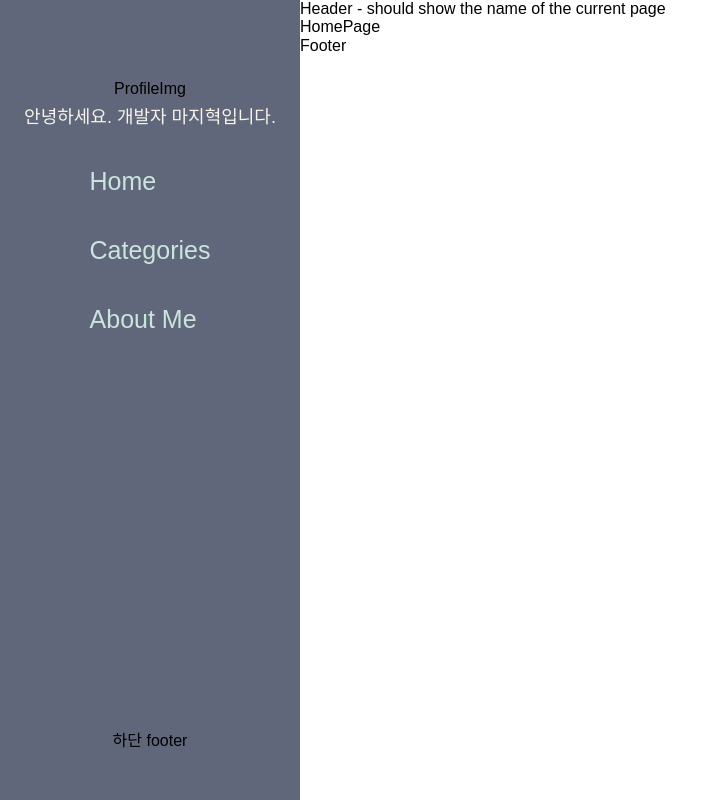
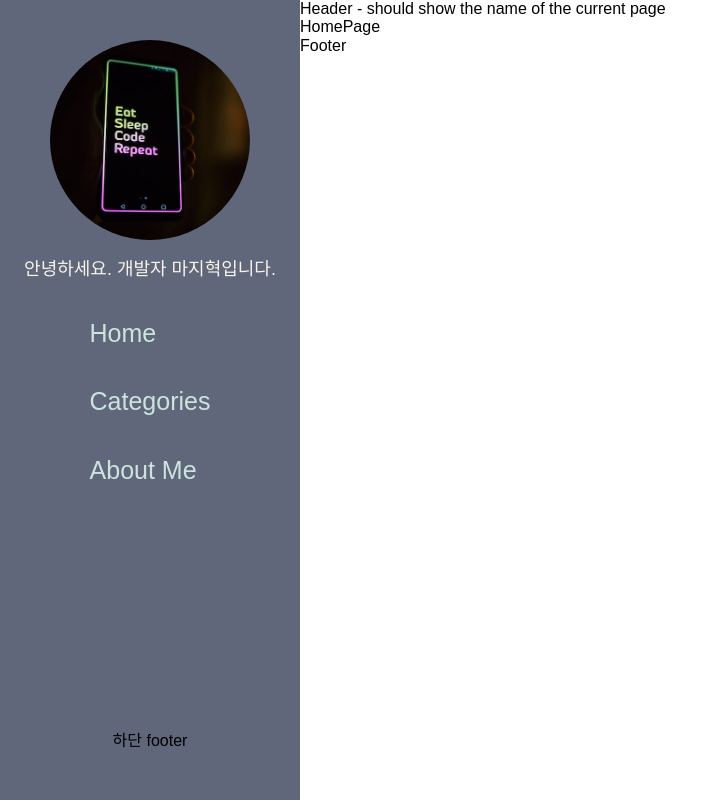
Before and after one commit to majih93/my_blog, a React (Vite) app: page / in a window 1280 px wide. Shown: the whole page, without its empty margins (0-703 px from the left). Built offline with nearby package versions, Linux system fonts and the light colour scheme; a web font is replaced by a local one.

Commit message:
[LNB][style] 대표 이미지 컴포넌트 추가
-

```diff
--- a/src/routes/shared/LeftNavBar/components/ProfileImg.tsx
+++ b/src/routes/shared/LeftNavBar/components/ProfileImg.tsx
@@ -1,5 +1,7 @@
 import styles from './profileImg.module.scss';
 
+import Img_Code from '@assets/images/img_code.jpg';
+
 export default function ProfileImg() {
-  return <div className={styles.container}>ProfileImg</div>;
+  return <img src={Img_Code} className={styles.container} />;
 }
--- a/src/routes/shared/LeftNavBar/components/profileImg.module.scss
+++ b/src/routes/shared/LeftNavBar/components/profileImg.module.scss
@@ -1,3 +1,7 @@
 .container {
-  margin-bottom: 10px;
+  margin-bottom: 20px;
+  border-radius: 50%;
+  height: 200px;
+  width: 200px;
+  object-fit: cover;
 }
--- a/src/routes/shared/LeftNavBar/leftNavBar.module.scss
+++ b/src/routes/shared/LeftNavBar/leftNavBar.module.scss
@@ -11,5 +11,5 @@
   flex-direction: column;
   align-items: center;
   background-color: #61677a;
-  padding-top: 80px;
+  padding-top: 40px;
 }
```
Also changed, not shown: src/assets/images/img_code.jpg (added).
